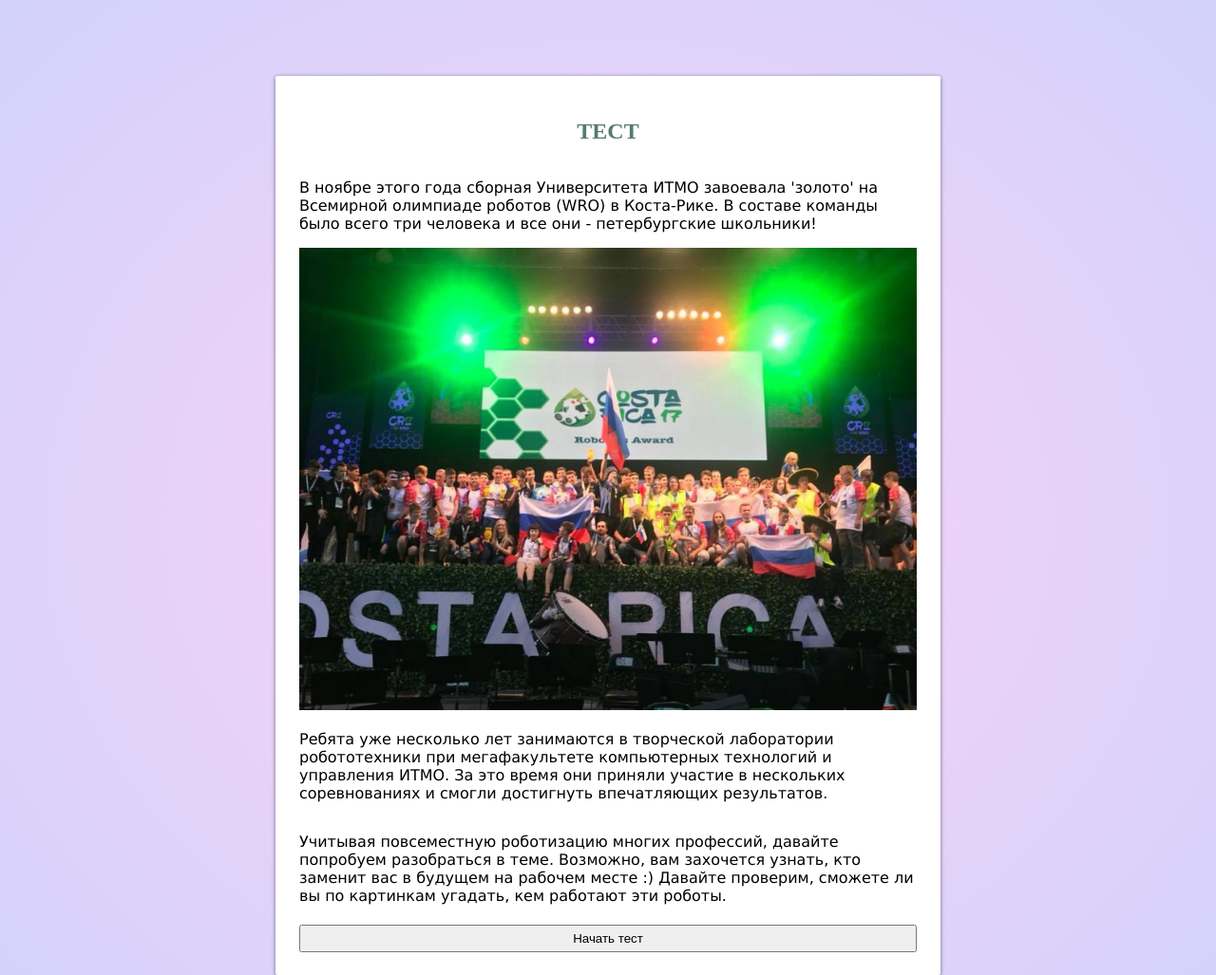
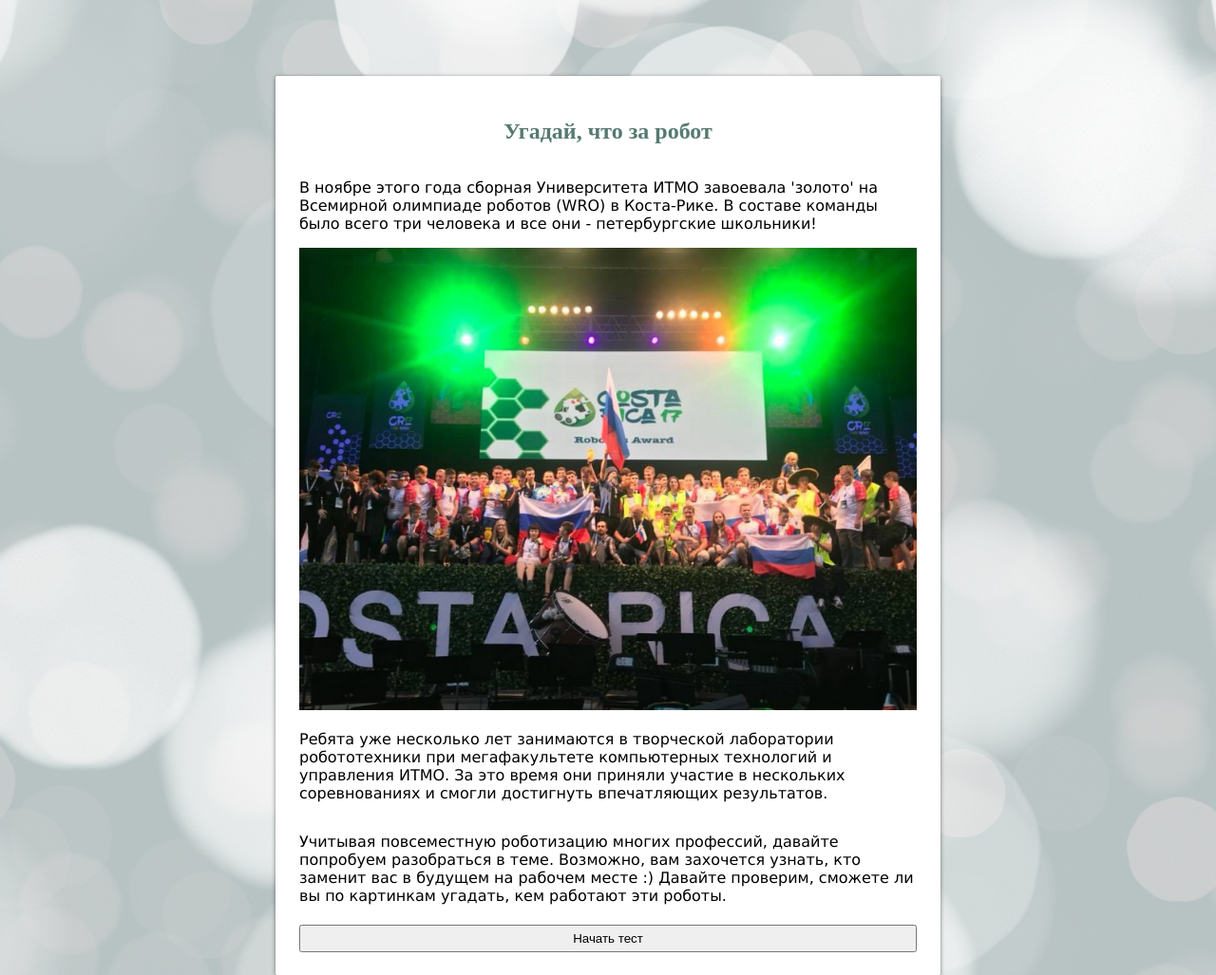
Before and after one commit to sishacvah/Test, a plain HTML site: page index.html in a window 1280 px wide. Shown: the top 1027 px of the page at 95% size. Drawn offline with Linux system fonts and the light colour scheme.

Commit message:
Add files via upload

```diff
--- a/index.html
+++ b/index.html
@@ -5,7 +5,7 @@
 	<link rel="stylesheet" type="text/css" href="style.css">
 	<title>Угадай, что за робот</title>
 </head>
-<body>
+<body background="img/back.jpg">
 	<div id="main">
 		<h1 id="topHeader"></h1>
 
@@ -455,7 +455,7 @@
 			var welcomeText2 = document.createElement("p");
 			var welcomeText3 = document.createElement("p");
 			var welcomeButton = document.createElement("button");
-			var welcomeHeaderText = document.createTextNode("ТЕСТ");
+			var welcomeHeaderText = document.createTextNode("Угадай, что за робот");
 			var welcomeTextContent1 = document.createTextNode(welcomeMessage1);
 			var welcomeTextContent2 = document.createTextNode(welcomeMessage2);
 			var welcomeTextContent3 = document.createTextNode(welcomeMessage3);
--- a/style.css
+++ b/style.css
@@ -1,6 +1,6 @@
 body {
 
-    background-image: repeating-radial-gradient(#fad2fa, #d2d2fa);
+
 }
 h1 {
 	text-align: center;
```
Also changed, not shown: img/back.jpg (added).
